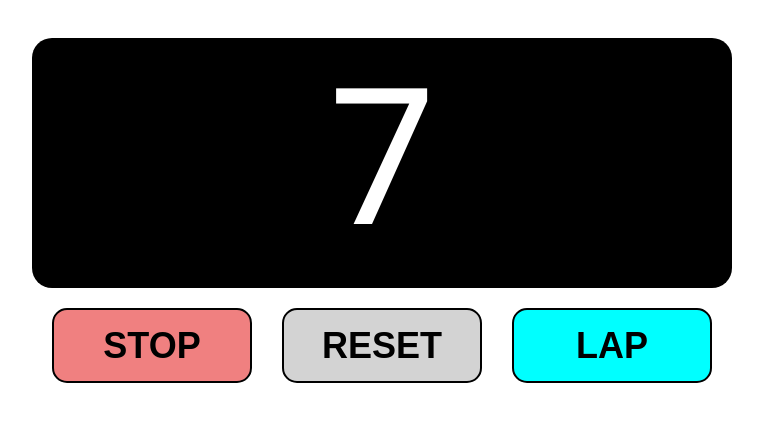
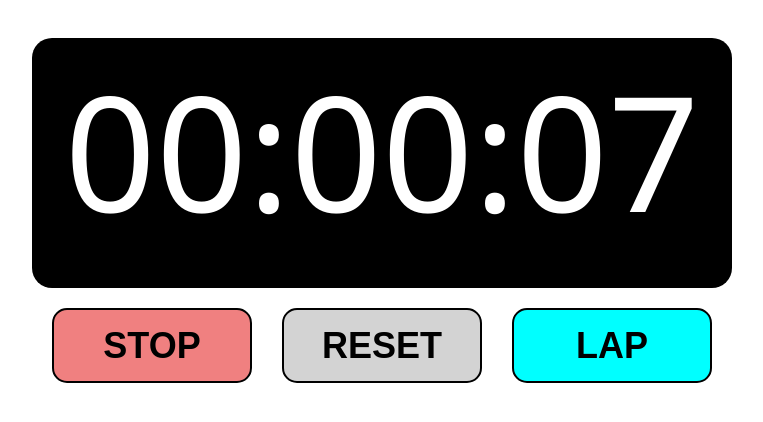
Before and after one commit to Trommvain/Stopwatch, a React (Create React App) app: page / in a window 1280 px wide. Shown: the top 422 px of the page, without its empty margins (258-1021 px from the left). Built offline with nearby package versions, Linux system fonts and the light colour scheme.

Commit message:
frontend god level

```diff
--- a/src/components/Stopwatch.jsx
+++ /dev/null
@@ -1,96 +0,0 @@
-import React, { Component } from 'react';
-import styles from './Stopwatch.module.scss';
-import LapBlock from './LapBlock/LapBlock';
-
-class Stopwatch extends Component {
-    state = {
-        timeValue: 0,
-        isStarted: false,
-        laps: []
-    }
-
-    startTimer = () => {
-        const { timeValue } = this.state;
-
-        this.setState({
-            timeValue: timeValue + 1,
-        })
-    }
-
-    handleStartBtn = () => {
-        this.timerId = setInterval(this.startTimer, 1000);
-        this.setState({
-            isStarted: true,
-        })
-    }
-
-    handleStopBtn = () => {
-        clearInterval(this.timerId);
-        this.setState({
-            isStarted: false
-        });
-    }
-
-    handleResetBtn = () => {
-        this.setState({
-            timeValue: 0,
-            laps: []
-        });
-    }
-
-    handleLapBtn = () => {
-        const { timeValue, laps } = this.state;
-        this.setState({
-            laps: [...laps, timeValue]
-        });
-    }
-
-    componentDidMount() {
-        this.timerId = setInterval(this.startTimer, 1000);
-        this.setState({
-            isStarted: true,
-        })
-    }
-
-
-    componentWillUnmount() {
-        clearInterval(this.timerId);
-    }
-
-    render() {
-        const { laps } = this.state;
-        return (
-            <div className={styles.container}>
-                <section className={styles.screen}>{this.state.timeValue}</section>
-                <section className={styles.controlBlock}>
-                    {this.state.isStarted ?
-                    <button
-                        className={styles.btnStop}
-                        onClick={this.handleStopBtn}>STOP
-                    </button>
-                    :
-                    <button
-                        className={styles.btnStart}
-                        onClick={
-                            !this.state.isStarted ?
-                            this.handleStartBtn
-                            : null}>START
-                    </button>}
-                    <button
-                        className={styles.btnReset}
-                        onClick={this.handleResetBtn}
-                        >RESET
-                    </button>
-                    <button
-                        className={styles.btnLap}
-                        onClick={this.handleLapBtn}
-                        >LAP
-                    </button>
-                </section>
-                <LapBlock laps={laps} />
-            </div>
-        );
-    }
-}
-
-export default Stopwatch;
--- a/src/components/Stopwatch.module.scss
+++ b/src/components/Stopwatch/ControlBlock/ControlBlock.module.scss
@@ -1,21 +1,3 @@
-.container {
-    display: flex;
-    flex-direction: column;
-    font-family: 'Segoe UI', Tahoma, Geneva, Verdana, sans-serif;
-}
-
-.screen {
-    width: 700px;
-    height: 250px;
-    line-height: 225px;
-    text-align: center;
-    background-color: black;
-    color: white;
-    font-size: 190px;
-    border-radius: 20px;
-    user-select: none;
-}
-
 .controlBlock {
     display: flex;
     align-items: center;
--- /dev/null
+++ b/src/components/Stopwatch/ControlBlock/index.jsx
@@ -0,0 +1,61 @@
+import React, { Component } from 'react';
+import styles from './ControlBlock.module.scss';
+
+class ControlBlock extends Component {
+
+    handleStartBtn = () => {
+        const { startTimer } = this.props;
+        startTimer();
+    }
+
+    handleStopBtn = () => {
+        const { stopTimer } = this.props;
+        stopTimer();
+    }
+
+    handleResetBtn = () => {
+        const { resetTimer } = this.props;
+        resetTimer();
+    }
+
+    handleLapBtn = () => {
+        const { createLap } = this.props;
+        createLap();
+    }
+
+    render() {
+        const { isStarted } = this.props;
+
+        return (
+            <section className={styles.controlBlock}>
+                {
+                    isStarted ?
+                    <button
+                        className={styles.btnStop}
+                        onClick={this.handleStopBtn}>STOP
+                    </button>
+                    :
+                    <button
+                        className={styles.btnStart}
+                        onClick={
+                            !isStarted ?
+                            this.handleStartBtn
+                            : null}>START
+                    </button>
+                }
+                <button
+                    className={styles.btnReset}
+                    onClick={this.handleResetBtn}
+                    >RESET
+                </button>
+                <button
+                    className={styles.btnLap}
+                    onClick={this.handleLapBtn}
+                    >LAP
+                </button>
+            </section>
+        );
+    }
+}
+
+export default ControlBlock;
--- /dev/null
+++ b/src/components/Stopwatch/Display/Display.module.scss
@@ -0,0 +1,11 @@
+.screen {
+    width: 700px;
+    height: 250px;
+    line-height: 225px;
+    text-align: center;
+    background-color: black;
+    color: white;
+    font-size: 160px;
+    border-radius: 20px;
+    user-select: none;
+}
--- /dev/null
+++ b/src/components/Stopwatch/Display/index.jsx
@@ -0,0 +1,13 @@
+import React, { Component } from 'react';
+import styles from './Display.module.scss';
+
+class Display extends Component {
+    render() {
+        const { date } = this.props;
+        return (
+            <section className={styles.screen}>{date}</section>
+        );
+    }
+}
+
+export default Display;
--- a/src/components/LapBlock/LapBlock.module.scss
+++ b/src/components/Stopwatch/LapBlock/LapBlock.module.scss
@@ -1,15 +1,10 @@
 .lapBlock {
     display: block;
-    height: 500px;
-    overflow-y: scroll;
-    scrollbar-width: 0;
+    height: 400px;
+    overflow-y: auto;
     border: 2px solid gray;
     border-radius: 5px;
     padding: 20px 10px;
-
-    &::-webkit-scrollbar {
-        display: none;
-      }
 
     ol {
         margin: 0;
--- a/src/components/LapBlock/LapBlock.jsx
+++ b/src/components/Stopwatch/LapBlock/index.jsx
@@ -3,12 +3,12 @@ import styles from './LapBlock.module.scss';
 
 class LapBlock extends Component {
     render() {
-        const { laps } = this.props;
+        const { laps, convertToDate } = this.props;
         const lapsList = laps.map((lap, index) => {
             return (
                 <li key={index}>
-                    <p>{`Lap time: ${index === 0 ? lap : lap - laps[index - 1]} s`}</p>
-                    <p>{`Total time: ${lap} s`}</p>
+                    <p>{`Lap time: ${index === 0 ? convertToDate(lap) : convertToDate(lap - laps[index - 1])}`}</p>
+                    <p>{`Total time: ${convertToDate(lap)}`}</p>
                 </li>
             );
         })
--- /dev/null
+++ b/src/components/Stopwatch/Stopwatch.module.scss
@@ -0,0 +1,5 @@
+.container {
+    display: flex;
+    flex-direction: column;
+    font-family: 'Segoe UI', Tahoma, Geneva, Verdana, sans-serif;
+}
--- /dev/null
+++ b/src/components/Stopwatch/index.jsx
@@ -0,0 +1,91 @@
+import React, { Component } from 'react';
+import styles from './Stopwatch.module.scss';
+import LapBlock from './LapBlock';
+import Display from './Display';
+import ControlBlock from './ControlBlock';
+
+function convertToDate(seconds) {
+    const date = new Date(0, 0, 0, 0, 0, seconds, 0);
+    const dateStr = [date.getHours(), date.getMinutes(), date.getSeconds()].map((value) => {
+        return value < 10 ? "0" + value : value
+      }).join(":");
+    return dateStr;
+}
+
+const initialState = {
+    timeValue: 0,
+    date: convertToDate(0),
+    isStarted: false,
+    laps: []
+}
+
+
+class Stopwatch extends Component {
+
+    state = { ...initialState }
+
+    makeTimerStep = () => {
+        const { timeValue } = this.state;
+        this.setState({
+            timeValue: timeValue + 1,
+            date: convertToDate(timeValue + 1),
+        })
+    }
+
+    startTimer = () => {
+        this.timerId = setInterval(this.makeTimerStep, 1000);
+        this.setState({
+            isStarted: true,
+        })
+    }
+
+    stopTimer = () => {
+        clearInterval(this.timerId);
+        this.setState({
+            isStarted: false
+        });
+    }
+
+    resetTimer = () => {
+        clearInterval(this.timerId);
+        this.setState({ ...initialState });
+    }
+
+    createLap = () => {
+        const { timeValue, laps } = this.state;
+        this.setState({
+            laps: [...laps, timeValue]
+        });
+    }
+
+    componentDidMount() {
+        this.timerId = setInterval(this.makeTimerStep, 1000);
+        this.setState({
+            isStarted: true,
+        })
+    }
+
+    componentWillUnmount() {
+        clearInterval(this.timerId);
+    }
+
+    render() {
+        const { laps } = this.state;
+        return (
+            <div className={styles.container}>
+                <Display date={this.state.date}/>
+                <ControlBlock
+                    isStarted={this.state.isStarted}
+                    startTimer={this.startTimer}
+                    stopTimer={this.stopTimer}
+                    resetTimer={this.resetTimer}
+                    createLap={this.createLap} />
+                <LapBlock
+                    laps={laps}
+                    convertToDate={convertToDate} />
+            </div>
+        );
+    }
+}
+
+export default Stopwatch;
```
